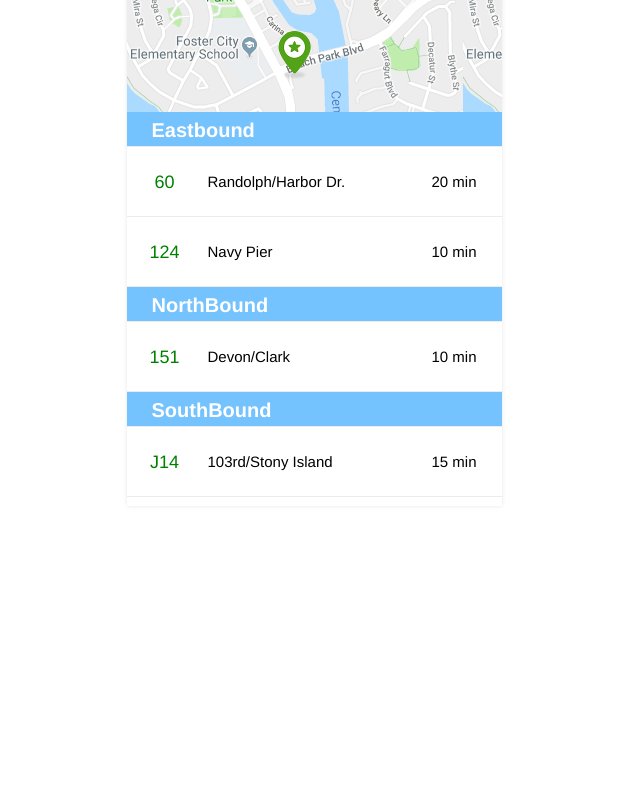
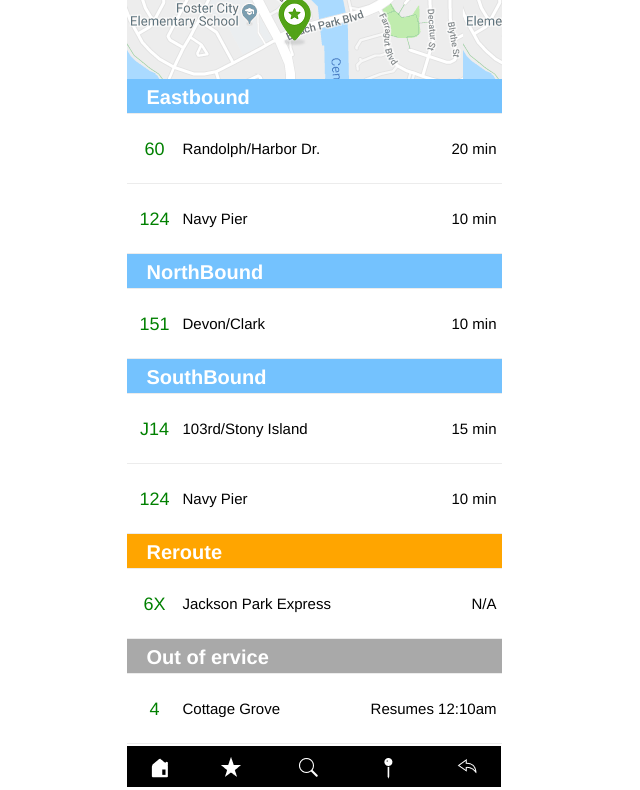
Before and after one commit to gaukale/Busy-Bus-Project, a plain HTML site: page index.html in a window 1280 px wide. Shown: the part 161-951 px from the top of the page, without its empty margins (326-966 px from the left). Before the commit the page ends 800 px from the top, so only its background shows below. Drawn offline with Linux system fonts and the light colour scheme.

Commit message:
Busy Bus Project New

```diff
--- a/css/style.css
+++ b/css/style.css
@@ -6,59 +6,34 @@
   body {
     display: flex;
     justify-content: center;
-  }
-  .app {
-    height: 667px;
-    width:375px;
-    min-height: 667px;
-    min-width: 375px;
-    overflow-y: hidden;
-    box-shadow:0 0px 4px rgba(1, 0, 0, 0.1);
-  }
-  .appheader {
-  width: inherit;
-  position: fixed;
 
   }
-  .status-bar {
-    height:20px;
-    width: 100%;
-    display: flex;
-    align-items: center;
-    background-image: url("../images/bar.png");
-  }
-.navbar {
-  height: 53px;
-
-}
-.navbar-content {
-  margin: 0 10px;
-  height: inherit;
-  display:flex;
-  align-items: center;
-
-}
-  .navbar-content h1{
-  font-family: helvetica;
-  color:black;
-  font-size: 22px;
-  font-weight: 500;
-  margin-left: 45px;
-  margin-right: 45px;
-  display: inline;
-
+  .routelist{
+    height: 667px;
+    width: 375px;
+    overflow:scroll;
   }
 
-.image{
+.fa-chevron-left {
+  margin: 0 10px;
+  }
+.fa-star{
+  margin-right: 10px;
+  float: right;
+  color: green;
+}
+.navbar h1{
+  font-family: helvetica;
+  font-weight: bold;
+  color:black;
+  margin-left: 70px;
+  display: inline;
+  }
+.map{
   height: 200px;
   background-image: url("../images/staticmap.png");
 }
-  .routelist {
-  position: relative;
-  top: 73px;
-  overflow-y: scroll;
-  height: calc(667px - 73px)
-  }
+
 .row {
   height: 70px;
   border-bottom: 1px solid rgb(236, 236, 236);
@@ -75,54 +50,45 @@
   font-size: 20px;
   font-weight: bold;
   color: white;
-  margin-left:25px;
+  margin-left:20px;
   margin-top: 8px;
+}
 
-}
 .row:hover {
   background-color: lightgray;
   cursor: pointer;
 }
 
-.content {
+.route {
   display: flex;
-  margin: 10px;
   width: 100%;
   align-items: center;
 }
-
-.route {
-  min-width: 56px;
-  height: 36px;
-  display: flex;
-  justify-content: center;
-  align-items: center;
-}
-
 .line {
   font-family: helvetica;
   font-size: 18px;
   color: green;
   font-weight: 500;
+  min-width: 56px;
+  display: flex;
+  justify-content: center;
 }
 
-.details-group {
+ .stop, .eta {
   width: 100%;
-  margin: 0 15px;
-}
-
-.details-group  ul li {
   font-family: helvetica;
   font-size: 15px;
-  letter-spacing: -2%;
+  display: flex;
 }
+.eta{
+  justify-content:flex-end;
+  margin-right:5px;
+}
+.reroute, .row h1 li{
+background-color: orange;
+font-weight: bolder;
+}
+.noservice, .row h1 li {
+  background-color: darkgray;
 
-.details-group ul {
-  display: flex;
-  justify-content: space-between;
 }
-
-.eta {
-  width: 90px;
-  text-align: right;
-}
--- a/index.html
+++ b/index.html
@@ -7,163 +7,93 @@
     <title>Busy Bus</title>
     <link rel="stylesheet" href="css/reset.css">
     <link rel="stylesheet" href="css/style.css">
+    <link rel="stylesheet" href="https://use.fontawesome.com/releases/v5.5.0/css/all.css" integrity="sha384-B4dIYHKNBt8Bc12p+WXckhzcICo0wtJAoU8YZTY5qE0Id1GSseTk6S+L3BlXeVIU" crossorigin="anonymous">
     </head>
   <body>
-      <section class="app">
-        <header class="appheader">
-          <div class="status-bar">
-            <img src="images/bar.png" alt="bar">
+
+        <header>
+            <img src="images/Base.png" alt="bar">
+        <nav class="navbar">
+            <i class="fas fa-chevron-left"></i>
+            <h1>Washington and State</h1>
+            <i class="fas fa-star"></i>
+        </nav>
+      <section class="map">
+      </section>
+
+    <section class="routelist">
+      <div class= "row diraction">
+      <h1> Eastbound</h1>
     </div>
-          <nav class="navbar">
-          <div class="navbar-content">
-            <img src="images/arrow.png" alt="arrow" height="20" width="20">
-            <h1>Washington and State</h1>
-            <img src="images/star.png" alt="star" height="18" width="18">
-    </div>
-    </nav>
-    </header>
-
-  <ul class="routelist">
-    <li class= "image">
-    </li>
-    <li class= "row diraction">
-      <h1> Eastbound</h1>
-    </li>
-      <li class="row">
-      <ul class="content">
-        <li class="route">
-          <p class="line">60</p>
-        </li>
-        <li class="details-group">
-          <ul>
+      <ul class="row route">
+        <li class="line">60 </li>
         <li class="stop">Randolph/Harbor Dr.</li>
         <li class="eta">20 min</li>
       </ul>
-        </li>
-      </ul>
-    </li>
-            <li class="row">
-          <ul class="content">
-        <li class="route">
-          <p class="line">124</p>
-        </li>
-        <li class="details-group">
-          <ul>
+
+    <ul class="row route">
+      <li class="line">124</li>
       <li class="stop">Navy Pier</li>
       <li class="eta">10 min</li>
       </ul>
-        </li>
-      </ul>
-    </li>
+
     <li class= "row diraction">
       <h1> NorthBound</h1>
     </li>
-    <li class="row">
-        <ul class="content">
-        <li class="route">
-          <p class="line">151</p>
-        </li>
-        <li class="details-group">
-          <ul>
+    <ul class="row route">
+          <li class="line">151</li>
         <li class="stop">Devon/Clark</li>
         <li class="eta">10 min</li>
       </ul>
-        </li>
-      </ul>
-    </li>
+
     <li class= "row diraction">
       <h1>SouthBound</h1>
     </li>
-    <li class="row">
-      <ul class="content">
-        <li class="route">
-          <p class="line">J14</p>
-        </li>
-        <li class="details-group">
-          <ul>
-
+    <ul class="row route">
+      <li class="line">J14</li>
       <li class="stop">103rd/Stony Island</li>
       <li class="eta">15 min</li>
     </ul>
-        </li>
-              </ul>
-    </li>
-    <li class="row">
-      <ul class="content">
-        <li class="route">
-          <p class="line">124</p>
-        </li>
-        <li class="details-group">
-          <ul>
-
+        <ul class="row route">
+          <li class="line">124</li>
           <li class="stop">Navy Pier</li>
           <li class="eta">10 min</li>
         </ul>
-        </li>
-    </ul>
-    </li>
-    <li class= "row diraction">
+
+    <li class= "row diraction  reroute">
       <h1>Reroute</h1>
     </li>
-    <li class="row">
-      <ul class="content">
-        <li class="route">
-          <p class="line">6x</p>
-        </li>
-        <li class="details-group">
-          <ul>
-
+    <ul class="row route">
+      <li class="line">6X</li>
       <li class="stop">Jackson Park Express</li>
       <li class="eta">N/A</li>
     </ul>
+
+    <li class= "row diraction noservice">
+      <h1>Out of ervice</h1>
     </li>
-        </ul>
-    </li>
-    <li class= "row diraction">
-      <h1>Out of service</h1>
-    </li>
-    <li class="row">
-      <ul class="content">
-        <li class="route">
-          <p class="line">4</p>
-        </li>
-        <li class="details-group">
-          <ul>
-
+    <ul class="row route">
+      <li class="line">4</li>
         <li class="stop">Cottage Grove</li>
             <li class="eta">Resumes 12:10am</li>
           </ul>
-        </li>
-        </ul>
-    </li>
-    <li class="row">
-      <ul class="content">
-        <li class="route">
-          <p class="line">20</p>
-        </li>
-        <li class="details-group">
-          <ul>
 
+    <ul class="row route">
+      <li class="line">20</li>
       <li class="stop">Madison</li>
       <li class="eta">Resumes 12:10am</li>
     </ul>
-        </li>
-        </ul>
-    </li>
-    <li class="row">
-      <ul class="content">
-        <li class="route">
-          <p class="line">157</p>
-        </li>
-        <li class="details-group">
-          <ul>
+
+    <ul class="row route">
+      <li class="line">157</li>
         <li class="stop">Streeterville/Taylor</li>
             <li class="eta">Resumes 6.00am</li>
           </ul>
-        </li>
-        </ul>
-    </li>
 </section>
+      <footer>
+          <img src="images/group.png" alt="bar">
+      </footer>
 
+ </header>
   </body>
 </html>
```
Also changed, not shown: images/Base.png (added), images/Group.png (added), images/arrow.png (deleted), images/bar.png (deleted), images/star.png (deleted). Lines whose indentation alone changed are shown as unchanged.
